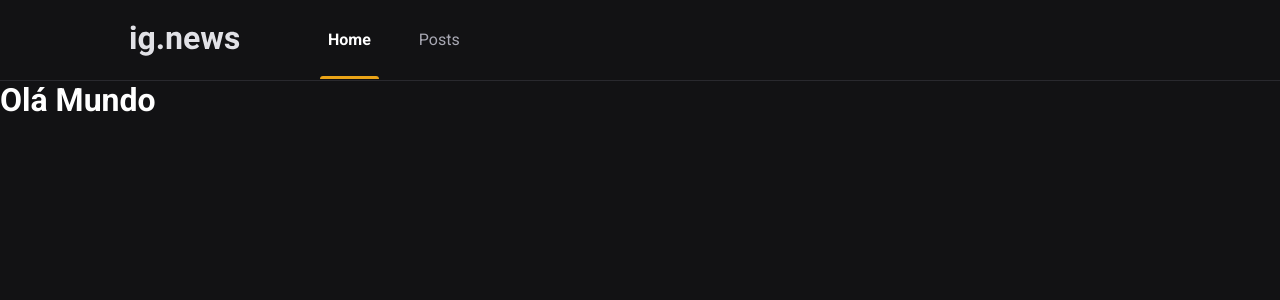
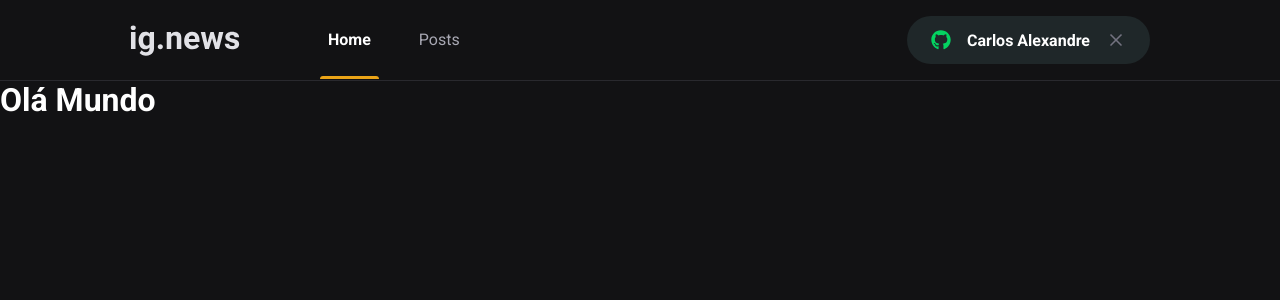
Before and after one commit to devCarlosAlexandre/ignews, a Next.js app: page / in a window 1280 px wide. Shown: the top 300 px of the page. Built offline with nearby package versions, Linux system fonts and the light colour scheme.

Commit message:
feat: :lipstick: created button signin

```diff
--- a/package.json
+++ b/package.json
@@ -18,6 +18,7 @@
     "next": "13.1.4",
     "react": "18.2.0",
     "react-dom": "18.2.0",
+    "react-icons": "^4.7.1",
     "sass": "^1.57.1",
     "typescript": "4.9.4"
   }
--- a/src/components/Header/index.tsx
+++ b/src/components/Header/index.tsx
@@ -1,3 +1,4 @@
+import { SigninButton } from '../SigninButton';
 import styles from './styles.module.scss'
 export function Header() {
     return (
@@ -8,6 +9,8 @@
                     <a className={styles.active}>Home</a>
                     <a>Posts</a>
                 </nav>
+
+                <SigninButton />
             </div>
         </header>
     );
--- a/src/components/Header/styles.module.css
+++ b/src/components/Header/styles.module.css
@@ -1 +1 @@
-.headerContainer{height:5rem;border-bottom:1px solid var(--gray-800)}.headerContent{max-width:1020px;height:5rem;margin:0 auto;padding:0 2rem;display:flex;align-items:center}.headerContent nav{margin-left:5rem;height:5rem}.headerContent a{display:inline-block;position:relative;padding:0 .5rem;height:5rem;line-height:5rem;color:var(--gray-300);transition:color .2s}.headerContent a+a{margin-left:2rem}.headerContent a:hover{color:var(--white);cursor:pointer}.headerContent a.active{color:var(--white);font-weight:bold}.headerContent a.active::after{content:"";height:3px;border-radius:3px 3px 0 0;width:100%;position:absolute;bottom:1px;left:0;background:var(--yellow-500)}
+.headerContainer{height:5rem;border-bottom:1px solid var(--gray-800)}.headerContent{max-width:1020px;height:5rem;margin:0 auto;padding:0 2rem;display:flex;align-items:center}.headerContent nav{margin-left:5rem;height:5rem}.headerContent a{display:inline-block;position:relative;padding:0 .5rem;height:5rem;line-height:5rem;color:var(--gray-300);transition:color .2s}.headerContent a+a{margin-left:2rem}.headerContent a:hover{color:var(--white);cursor:pointer}.headerContent a.active{color:var(--white);font-weight:bold}.headerContent a.active::after{content:"";height:3px;border-radius:3px 3px 0 0;width:100%;position:absolute;bottom:1px;left:0;background:var(--yellow-500)}.headerContent button{margin-left:auto}
--- a/src/components/Header/styles.module.scss
+++ b/src/components/Header/styles.module.scss
@@ -52,4 +52,8 @@
             background: var(--yellow-500);
         }
     }
+
+    button {
+        margin-left: auto;
+    }
 }
--- /dev/null
+++ b/src/components/SigninButton/index.tsx
@@ -0,0 +1,26 @@
+import { FaGithub } from 'react-icons/fa'
+import { FiX } from 'react-icons/fi'
+import styles from './styles.module.scss'
+export function SigninButton() {
+    const isUserLoggedIn = true;
+
+    return isUserLoggedIn ? (
+        <button
+            type="button"
+            className={styles.signinButton}
+        >
+            <FaGithub color='#04d361' />
+            Carlos Alexandre
+            <FiX color="#737380" className={styles.closeIcon} />
+        </button>
+    ) :
+        (
+            <button
+                type="button"
+                className={styles.signinButton}
+            >
+                <FaGithub color='#eba417' />
+                Sign in Github
+            </button>
+        )
+}
--- /dev/null
+++ b/src/components/SigninButton/styles.module.css
@@ -0,0 +1 @@
+.signinButton{height:3rem;border-radius:3rem;background:var(--gray-850);border:0;padding:0 1.5rem;display:flex;align-items:center;justify-content:center;color:var(--white);font-weight:bold;transition:filter .2s}.signinButton svg{width:20px;height:20px}.signinButton svg:first-child{margin-right:1rem}.signinButton svg.closeIcon{margin-left:1rem}.signinButton:hover{filter:brightness(0.8)}
--- /dev/null
+++ b/src/components/SigninButton/styles.module.scss
@@ -0,0 +1,33 @@
+.signinButton {
+    height: 3rem;
+    border-radius: 3rem;
+    background: var(--gray-850);
+    border: 0;
+    padding: 0 1.5rem;
+
+    display: flex;
+    align-items: center;
+    justify-content: center;
+
+    color: var(--white);
+    font-weight: bold;
+
+    svg {
+        width: 20px;
+        height: 20px;
+    }
+
+    svg:first-child {
+        margin-right: 1rem;
+    }
+
+    svg.closeIcon {
+        margin-left: 1rem;
+    }
+
+    transition: filter 0.2s;
+
+    &:hover {
+        filter: brightness(0.8);
+    }
+}
--- a/src/styles/global.css
+++ b/src/styles/global.css
@@ -1 +1 @@
-*{margin:0;padding:0;border:border-box}:root{--white: #ffff;--gray-100: #e1e1e6;--gray-300: #a8a8b3;--gray-800: #29292e;--gray-900: #121214;--cyan-500: #61dafb;--yellow-500: #eba417}@media(max-whidth: 1080px){html{font-size:93.75%}}@media(max-whidth: 7200px){html{font-size:87.5%}}body{background:var(--gray-900);color:var(--white)}body,input,select,textarea,button{font:400 1rem "Roboto",sans-serif}button{cursor:pointer}a{color:inherit;text-decoration:none}
+*{margin:0;padding:0;border:border-box}:root{--white: #ffff;--gray-100: #e1e1e6;--gray-300: #a8a8b3;--gray-800: #29292e;--gray-850: #1f2729;--gray-900: #121214;--cyan-500: #61dafb;--yellow-500: #eba417}@media(max-whidth: 1080px){html{font-size:93.75%}}@media(max-whidth: 7200px){html{font-size:87.5%}}body{background:var(--gray-900);color:var(--white)}body,input,select,textarea,button{font:400 1rem "Roboto",sans-serif}button{cursor:pointer}a{color:inherit;text-decoration:none}
--- a/src/styles/global.scss
+++ b/src/styles/global.scss
@@ -10,6 +10,7 @@
     --gray-100: #e1e1e6;
     --gray-300: #a8a8b3;
     --gray-800: #29292e;
+    --gray-850: #1f2729;
     --gray-900: #121214;
 
     --cyan-500: #61dafb;
```
Also changed, not shown: 1 other file (tests, documents, lock files or other folders).
